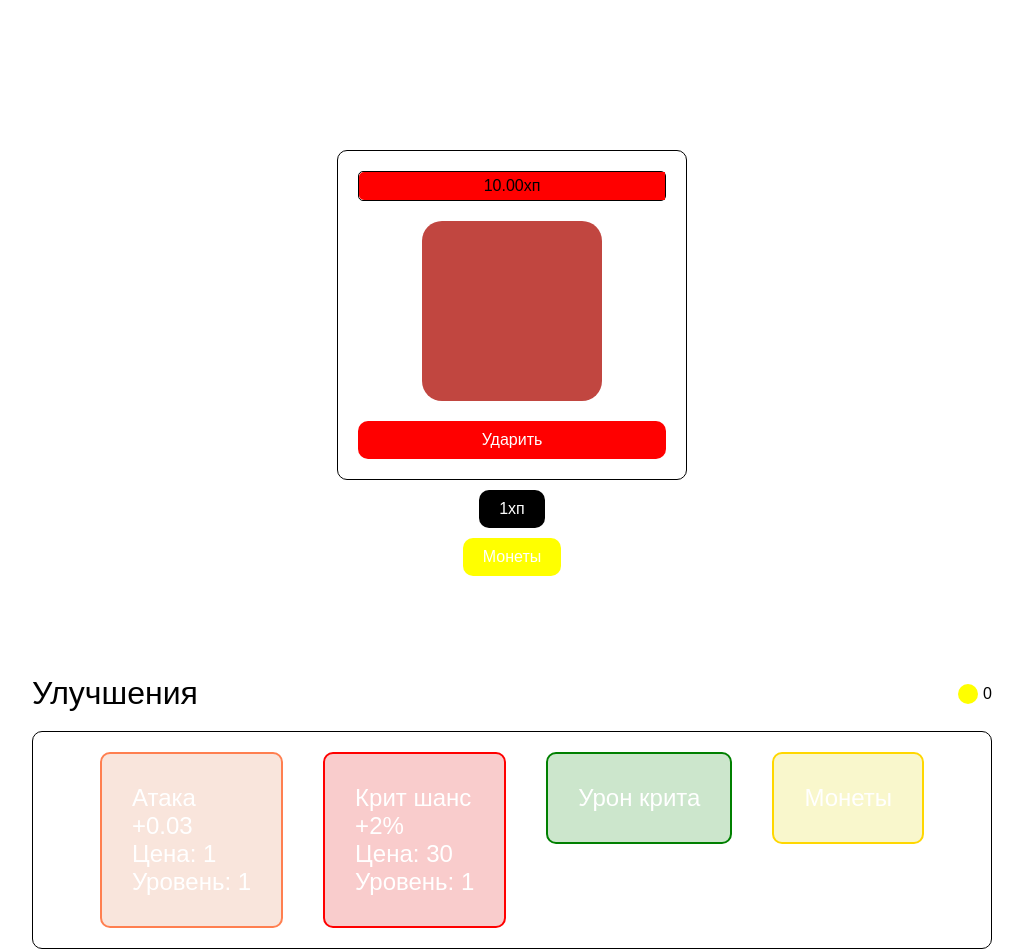
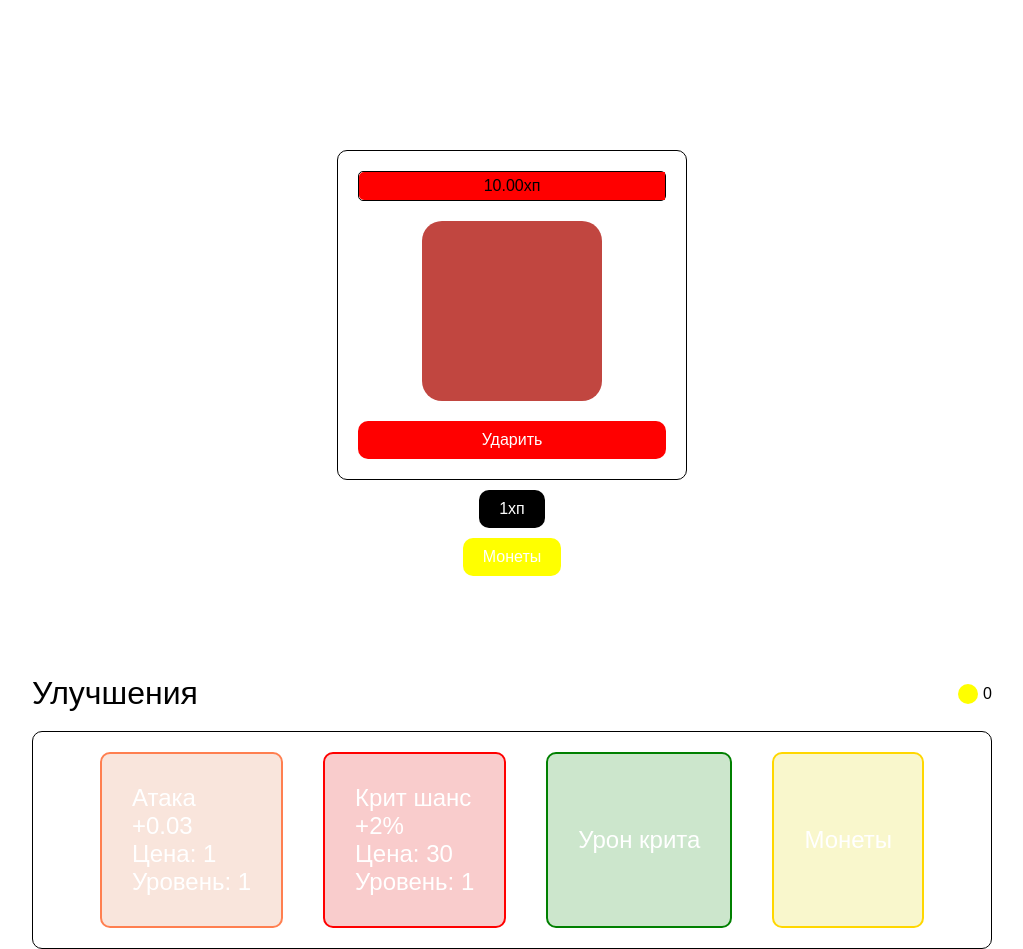
Before and after one commit to HELLRAID-cmd/Tap-Tap-MonsterHunter, a React (Vite) app in the folder client/: page / in a window 1280 px wide. Shown: the whole page, without its empty margins (128-1151 px from the left). Built offline with nearby package versions, Linux system fonts and the light colour scheme.

Commit message:
Добавил стили для макс уровня

```diff
--- a/client/src/Components/Footer/footer.scss
+++ b/client/src/Components/Footer/footer.scss
@@ -27,8 +27,10 @@
     &-btn {
       display: flex;
       flex-direction: column;
+      justify-content: center;
       font-size: 24px;
       padding: 30px;
+      height: 100%;
 
       &.attack {
         background-color: rgba(225, 127, 80, 0.2);
@@ -37,6 +39,14 @@
         &:hover,
         &:focus-visible {
           background-color: coral;
+        }
+
+        &--max {
+          background-color: rgb(148, 72, 45);
+          border: 2px solid rgb(148, 72, 45);
+          pointer-events: none;
+          user-select: none;
+          color: gray;
         }
       }
 
@@ -48,15 +58,13 @@
         &:focus-visible {
           background-color: red;
         }
-      }
 
-      &.money {
-        background-color: rgba(225, 215, 0, 0.2);
-        border: 2px solid gold;
-
-        &:hover,
-        &:focus-visible {
-          background-color: gold;
+        &--max {
+          background-color: rgb(68, 17, 17);
+          border: 2px solid rgb(68, 17, 17);
+          pointer-events: none;
+          user-select: none;
+          color: gray;
         }
       }
 
@@ -68,7 +76,34 @@
         &:focus-visible {
           background-color: green;
         }
+
+        &--max {
+          background-color: forestgreen;
+          border: 2px solid forestgreen;
+          pointer-events: none;
+          user-select: none;
+          color: gray;
+        }
       }
+
+      &.money {
+        background-color: rgba(225, 215, 0, 0.2);
+        border: 2px solid gold;
+
+        &:hover,
+        &:focus-visible {
+          background-color: gold;
+        }
+
+        &--max {
+          background-color: goldenrod;
+          border: 2px solid goldenrod;
+          pointer-events: none;
+          user-select: none;
+          color: gray;
+        }
+      }
+
     }
   }
 }
```
